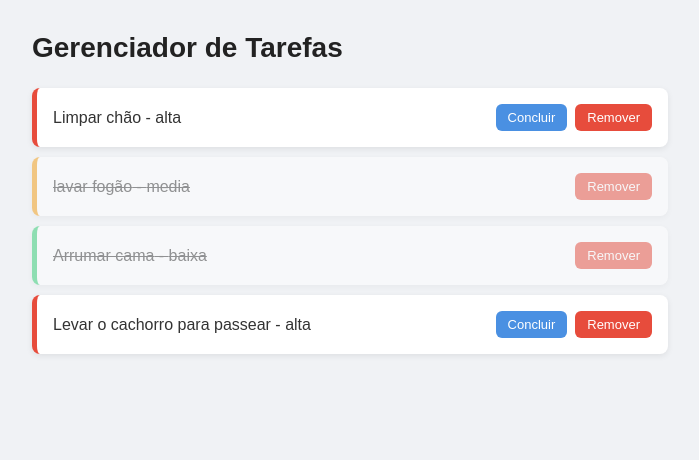
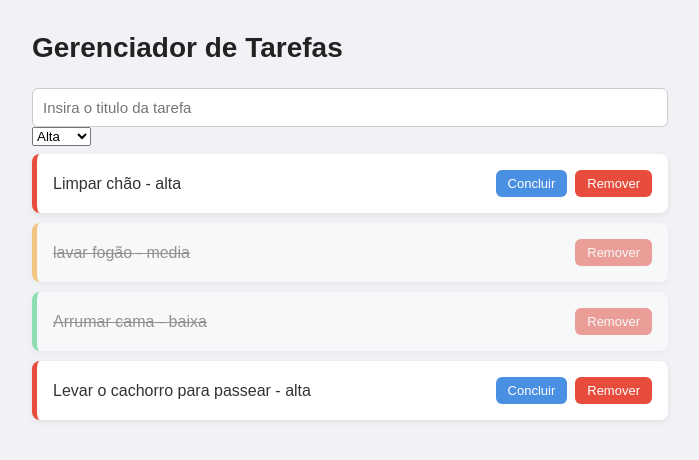
Before and after one commit to ChristianLiborioDEV/gerenciador-tarefas, a React (Vite) app: page / in a window 1280 px wide. Shown: the top 460 px of the page, without its empty margins (290-989 px from the left). Built offline with nearby package versions, Linux system fonts and the light colour scheme.

Commit message:
feat: inputs controlados do formulario

```diff
--- a/src/App.jsx
+++ b/src/App.jsx
@@ -5,6 +5,8 @@ import { tarefas as tarefasIniciais } from "./dados.js"
 const App = () => {
 
     const [tarefas, setTarefas] = useState(tarefasIniciais)
+    const [titulo, setTitulo] = useState("")
+    const [prioridade, setPrioridade] = useState("alta")
 
     const concluirTarefa = (id) => {
         const tarefaConcluida = tarefas
@@ -28,6 +30,12 @@ const App = () => {
     return (
         <div>
             <h1>Gerenciador de Tarefas</h1>
+            <input value={titulo} onChange={(e) => setTitulo(e.target.value)} type="text" placeholder="Insira o titulo da tarefa"/>
+            <select value={prioridade} onChange={(e) => setPrioridade(e.target.value)}>
+                <option value="alta">Alta</option>
+                <option value="media">Media</option>
+                <option value="baixa">Baixa</option>
+            </select>
             <ul id="listaTarefas">
                 {tarefas.map(tarefa => (<ItemTarefa
                     key={tarefa.id}
```
